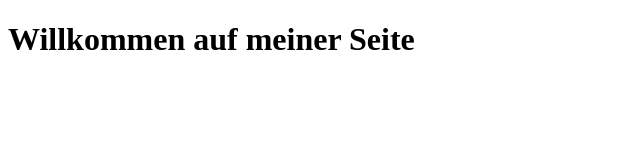
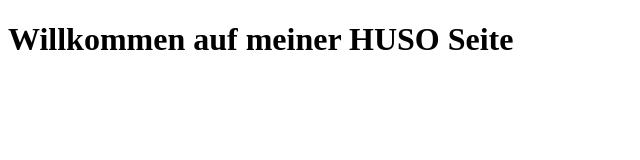
Before and after one commit to Uunity1/github-g2022-kurs, a plain HTML site: page index.html in a window 1280 px wide. Shown: the whole page, without its empty margins (0-640 px from the left). Drawn offline with Linux system fonts and the light colour scheme.

Commit message:
Update index.html

```diff
--- a/index.html
+++ b/index.html
@@ -2,6 +2,6 @@
 <html>
     <head><title>Mein erstes Git Projekt</title></head>
     <body>
-        <h1>Willkommen auf meiner Seite</h1>
+        <h1>Willkommen auf meiner HUSO Seite</h1>
     </body>
 </html>
```
